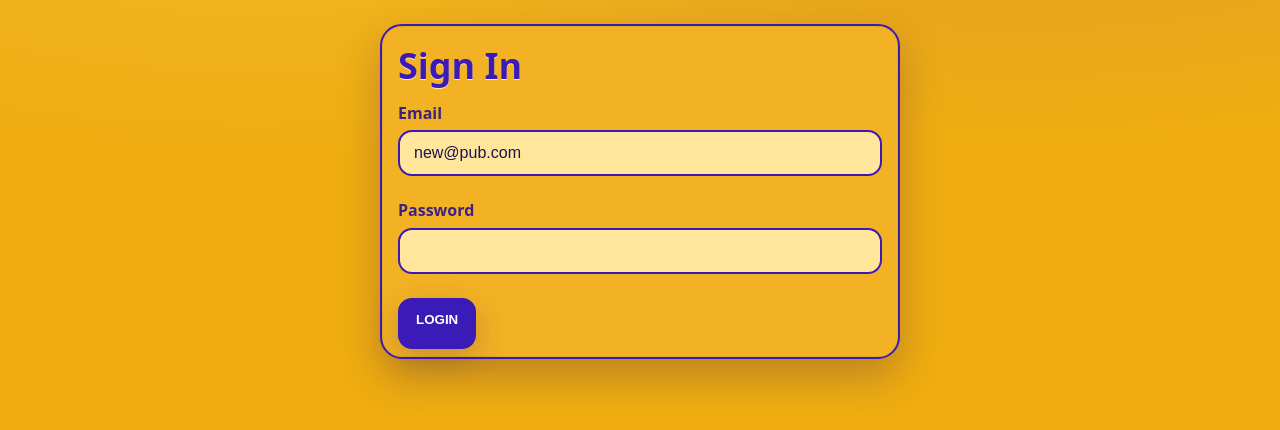
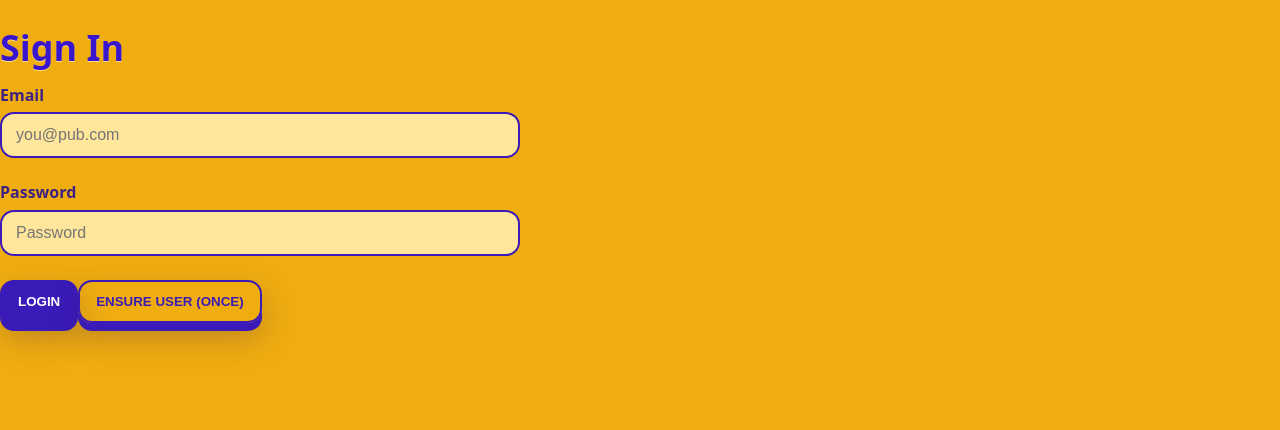
Before and after one commit to Lucasss1997/pub-game-frontend, a React (Create React App) app: page /login in a window 1280 px wide. Shown: the top 430 px of the page. Built offline with nearby package versions, Linux system fonts and the light colour scheme.

Commit message:
Update Login.jsx

```diff
--- a/src/pages/Login.jsx
+++ b/src/pages/Login.jsx
@@ -1,44 +1,106 @@
-import React, { useState } from 'react';
-import { useNavigate } from 'react-router-dom';
-import { api, setToken } from '../lib/api';
+// src/pages/Login.jsx
+import React, { useState } from "react";
+import { useNavigate } from "react-router-dom";
+import { api, setToken } from "../lib/api"; // ✅ use the helper object
 
 export default function Login() {
   const nav = useNavigate();
-  const [email, setEmail] = useState('new@pub.com');
-  const [password, setPassword] = useState('');
-  const [error, setError] = useState('');
+  const [email, setEmail] = useState("");
+  const [password, setPassword] = useState("");
+  const [busy, setBusy] = useState(false);
+  const [msg, setMsg] = useState("");
+
+  // Show the "Ensure user" helper only on localhost or if ?ensure=1 is present.
+  const showEnsure =
+    window.location.hostname.includes("localhost") ||
+    window.location.search.includes("ensure=1");
 
   async function onSubmit(e) {
     e.preventDefault();
-    setError('');
+    setMsg("");
+    setBusy(true);
     try {
-      const data = await api('/api/login', {
-        method: 'POST',
-        body: { email, password },
-      });
-      // store Bearer token as fallback, cookie is set by server
-      if (data?.token) setToken(data.token);
-      nav('/dashboard', { replace: true });
+      const res = await api.post("/api/login", { email, password });
+      // Expect { token: "..." }
+      if (!res?.token) throw new Error("Missing token from server");
+      setToken(res.token);
+      nav("/dashboard", { replace: true });
     } catch (err) {
-      setError(err.message || 'Login failed');
+      setMsg(err.message || "Login failed");
+    } finally {
+      setBusy(false);
+    }
+  }
+
+  async function ensureUserOnce() {
+    setMsg("");
+    setBusy(true);
+    try {
+      // Optional dev helper on your backend; ignore if not present.
+      await api.post("/api/dev/ensure-user", { email, password });
+      setMsg("User ensured. Try logging in again.");
+    } catch (err) {
+      setMsg(err.message || "Could not ensure user");
+    } finally {
+      setBusy(false);
     }
   }
 
   return (
-    <div className="wrap">
-      <div className="card" style={{ maxWidth: 520 }}>
-        <h1>Sign In</h1>
-        {error && <div className="alert error">{error}</div>}
+    <div className="admin-wrap" style={{ paddingTop: 24 }}>
+      <div className="admin-card" style={{ maxWidth: 520 }}>
+        <h1 className="admin-title">Sign In</h1>
+
+        {msg && (
+          <div className="alert error" role="alert">
+            {msg}
+          </div>
+        )}
+
         <form onSubmit={onSubmit}>
           <div className="field">
-            <label>Email</label>
-            <input value={email} onChange={e => setEmail(e.target.value)} />
+            <label htmlFor="email"><strong>Email</strong></label>
+            <input
+              id="email"
+              type="email"
+              value={email}
+              onChange={(e) => setEmail(e.target.value)}
+              autoComplete="username"
+              placeholder="you@pub.com"
+              required
+            />
           </div>
+
           <div className="field">
-            <label>Password</label>
-            <input type="password" value={password} onChange={e => setPassword(e.target.value)} />
+            <label htmlFor="password"><strong>Password</strong></label>
+            <input
+              id="password"
+              type="password"
+              value={password}
+              onChange={(e) => setPassword(e.target.value)}
+              autoComplete="current-password"
+              placeholder="Password"
+              required
+            />
           </div>
-          <button className="btn solid" type="submit">Login</button>
+
+          <div className="actions" style={{ justifyContent: "flex-start" }}>
+            <button className="btn solid" type="submit" disabled={busy}>
+              {busy ? "Logging in…" : "Login"}
+            </button>
+
+            {showEnsure && (
+              <button
+                className="btn ghost"
+                type="button"
+                onClick={ensureUserOnce}
+                disabled={busy}
+                title="Dev helper to create/reset the demo user"
+              >
+                Ensure user (once)
+              </button>
+            )}
+          </div>
         </form>
       </div>
     </div>
```
